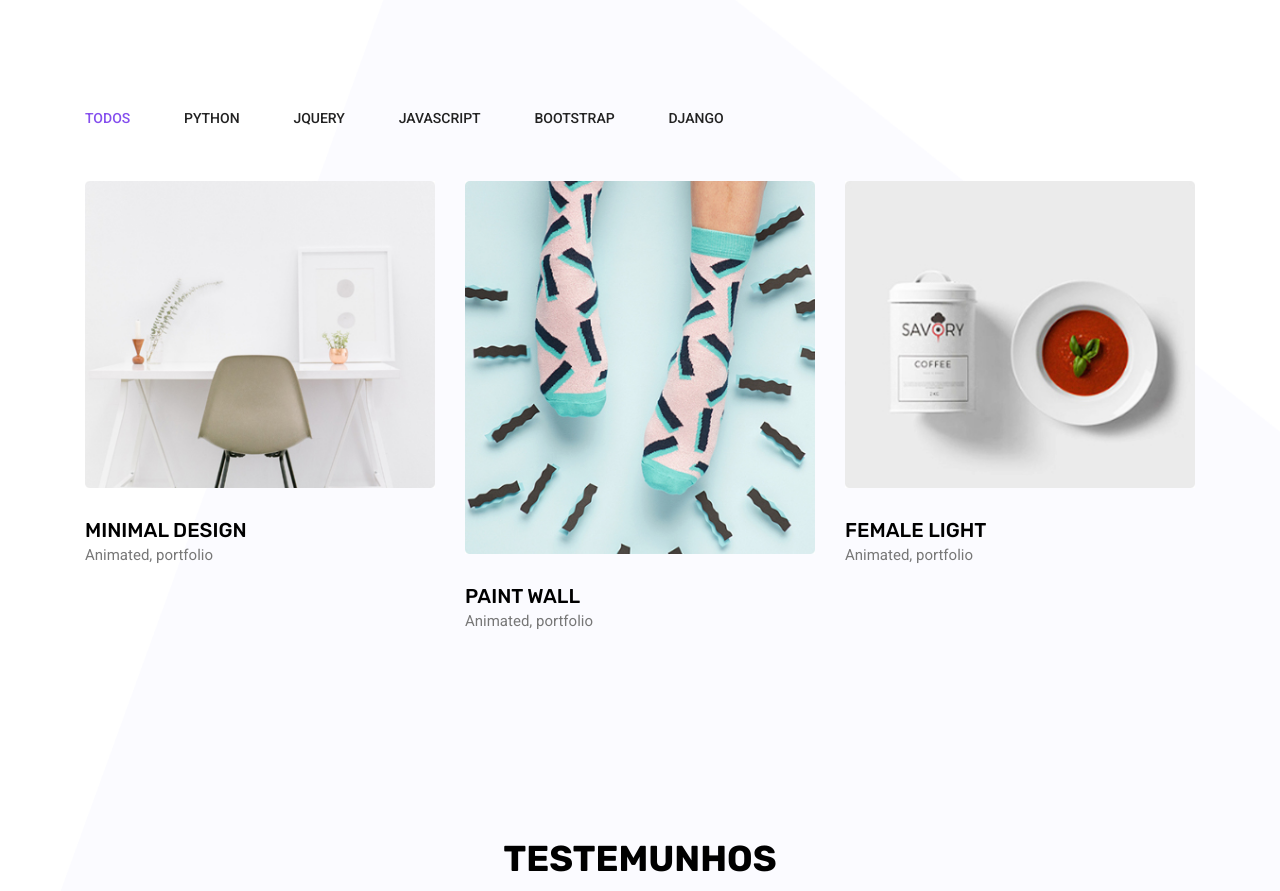
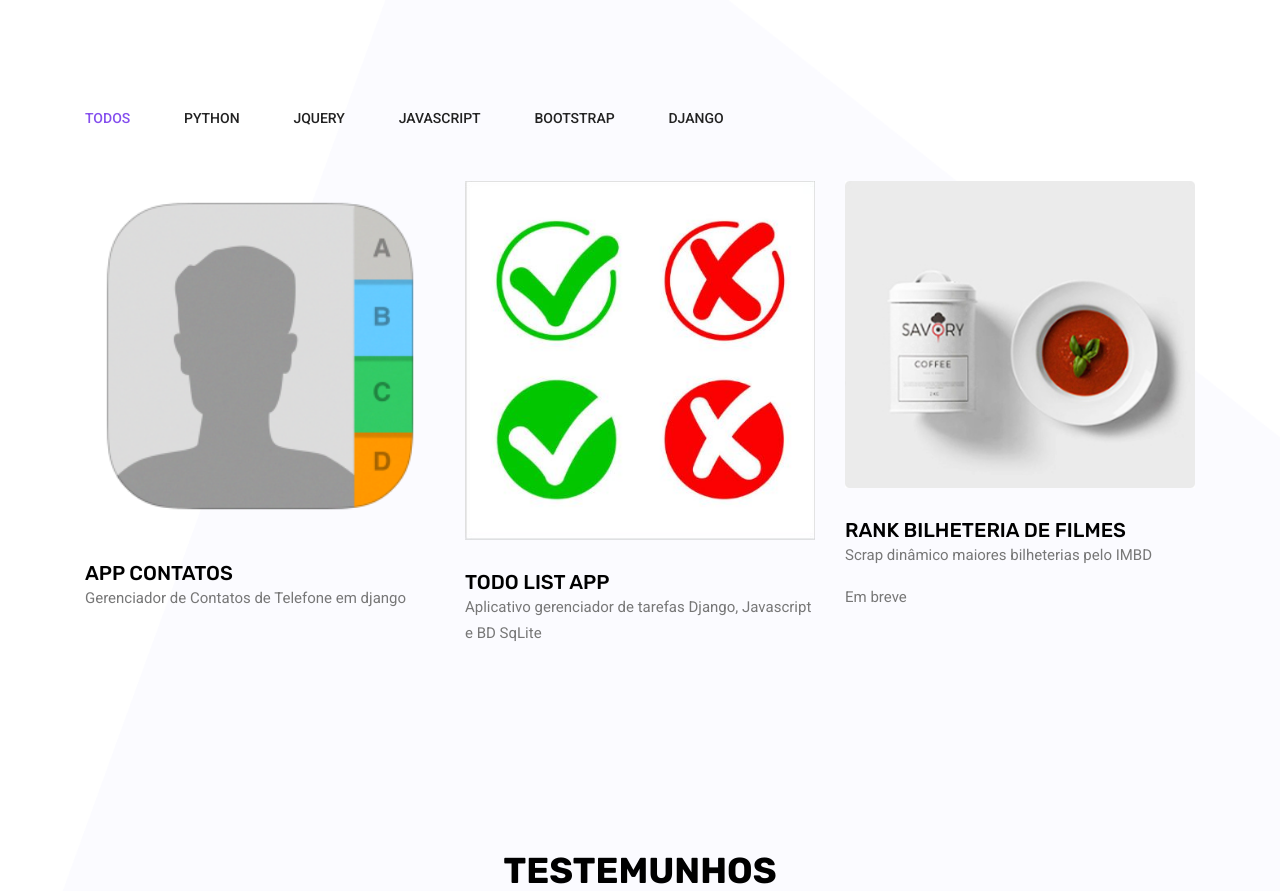
Before and after one commit to robinsonbrz/portfolio-e-apps, a Django app: template portapp/templates/portapp/index.html in a window 1280 px wide. Shown: the part 3190-4081 px from the top of the page. Run offline with Django 3.2, Linux system fonts and the light colour scheme; the template is opened without the code that fills it, so the values that code supplies are empty; some libraries are stand-ins or nearby versions.

Commit message:
🆚 imagem portfolio

```diff
--- a/templates/parciais/_portfolio_geral.html
+++ b/templates/parciais/_portfolio_geral.html
@@ -26,34 +26,34 @@
 					<div class="col-lg-4 col-md-6 all python jquery javascript bootstrap django">
 						<div class="portfolio_box">
 							<div class="single_portfolio">
-								<img class="img-fluid w-100" src="{% static '/portapp/img/portfolio/p1.jpg'%}" alt="">
+								<img class="img-fluid w-100" src="{% static '/portapp/img/portfolio/contatos.png'%}" alt="">
 								<div class="overlay"></div>
-								<a href="{% static '/portapp/img/portfolio/p1.jpg'%}" class="img-gal" title='<a class="nav-link" href="{% url 'portapp:about' %}">Link para a pagina do portfolio</a>'>
+								<a href="{% static '/portapp/img/portfolio/contatos.png'%}" class="img-gal" title='<a class="nav-link" href="{% url 'portapp:about' %}">Link para a pagina do portfolio</a>'>
 									<div class="icon">
 										<span class="lnr lnr-cross"></span>
 									</div>
 								</a>
 							</div>
 							<div class="short_info">
-								<h4><a href="portfolio-details.html">minimal design</a></h4>
-								<p>Animated, portfolio</p>
+								<h4><a href="portfolio-details.html">app contatos</a></h4>
+								<p>Gerenciador de Contatos de Telefone em django</p>
 							</div>
 						</div>
 					</div>
 					<div class="col-lg-4 col-md-6  all python jquery javascript bootstrap django">
 						<div class="portfolio_box">
 							<div class="single_portfolio">
-								<img class="img-fluid w-100" src="{% static '/portapp/img/portfolio/p2.jpg'%}" alt="">
+								<img class="img-fluid w-100" src="{% static '/portapp/img/portfolio/todo_app.jpg'%}" alt="">
 								<div class="overlay"></div>
-								<a href="{% static '/portapp/img/portfolio/p2.jpg'%}" class="img-gal" title='<a class="nav-link" href="{% url 'portapp:about' %}">Link para a pagina do portfolio</a>'>
+								<a href="{% static '/portapp/img/portfolio/todo_app.png'%}" class="img-gal" title='<a class="nav-link" href="{% url 'portapp:about' %}">Link para a pagina do portfolio</a>'>
 									<div class="icon">
 										<span class="lnr lnr-cross"></span>
 									</div>
 								</a>
 							</div>
 							<div class="short_info">
-								<h4><a href="portfolio-details.html">Paint wall</a></h4>
-								<p>Animated, portfolio</p>
+								<h4><a href="portfolio-details.html">Todo list app</a></h4>
+								<p>Aplicativo gerenciador de tarefas Django,  Javascript e BD SqLite</p>
 							</div>
 						</div>
 					</div>
@@ -69,8 +69,9 @@
 								</a>
 							</div>
 							<div class="short_info">
-								<h4><a href="portfolio-details.html">female light</a></h4>
-								<p>Animated, portfolio</p>
+								<h4><a href="portfolio-details.html">Rank bilheteria de filmes</a></h4>
+								<p>Scrap dinâmico maiores bilheterias pelo IMBD</p>
+								<p>Em breve</p>
 							</div>
 						</div>
 					</div>
```
Also changed, not shown: portapp/static/portapp/img/portfolio/contatos.png (added), portapp/static/portapp/img/portfolio/p1.jpg (deleted), portapp/static/portapp/img/portfolio/p2.jpg (deleted), portapp/static/portapp/img/portfolio/todo_app.jpg (added).
